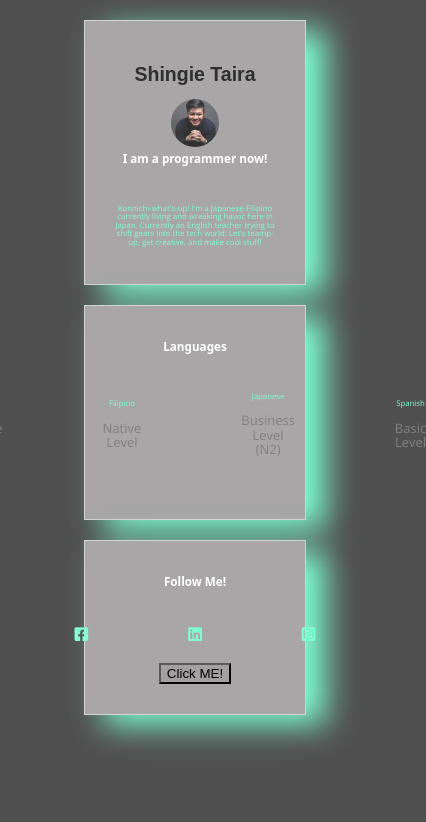
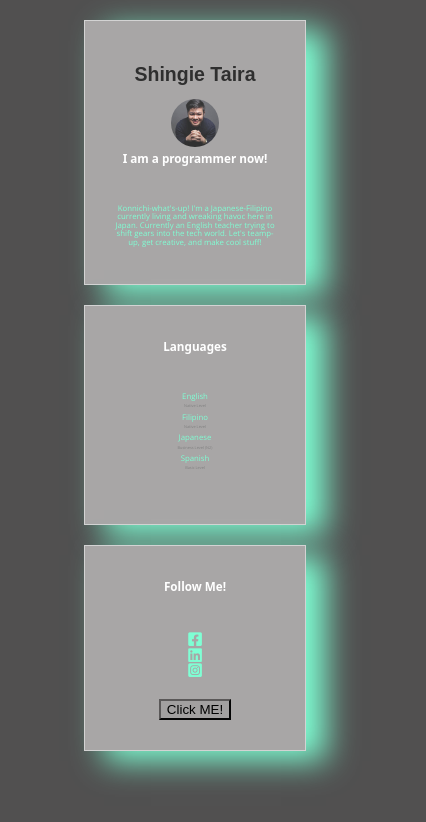
Before and after one commit to super-shin/profile, a plain HTML site: page index.html in a window 390 px wide. Shown: the whole page, 426 px wide, since content can reach past the window. Drawn offline with nearby package versions, Linux system fonts and the light colour scheme.

Commit message:
adjusted response of css objects

```diff
--- a/style.css
+++ b/style.css
@@ -3,6 +3,9 @@
 @media (max-width: 960px) {
   .container {
     width: 700px;
+  ul {
+    flex-wrap: wrap;
+  }
   }
 }
 
@@ -80,6 +83,6 @@ ul li i {
   border-color: rgb(90, 88, 88);
   }
 .small-text {
-  font-size: small;
+  font-size: 1vw;
   color: gray;
 }
```
